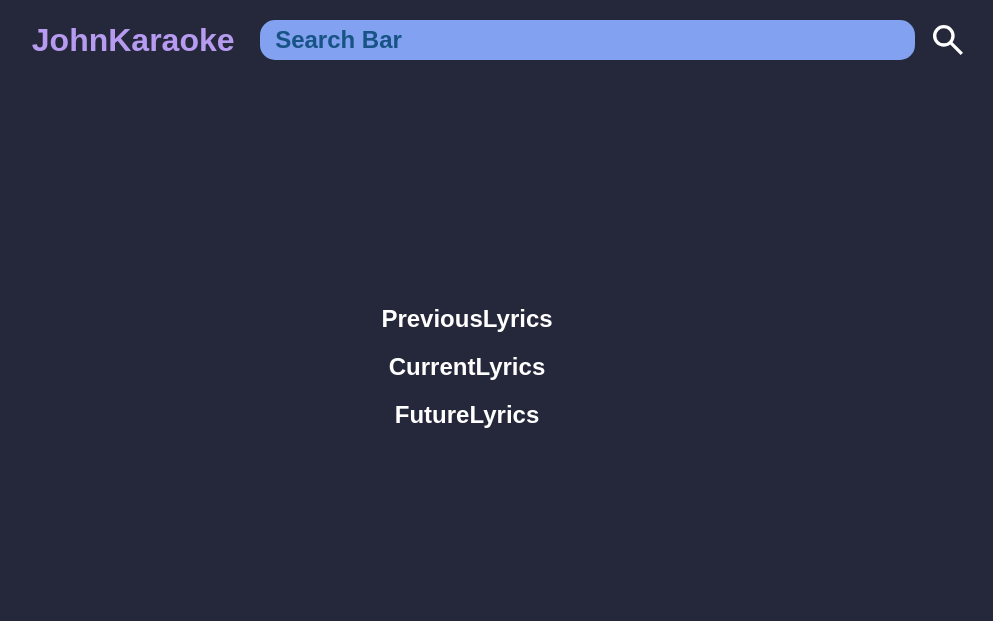
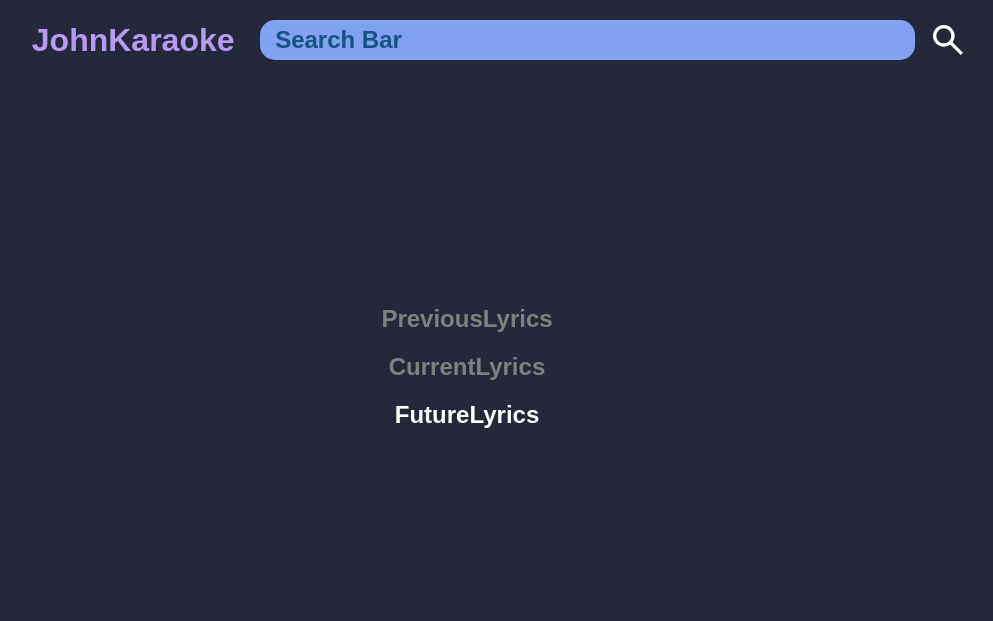
Before and after one commit to arvins156/JohnKaraoke, a PHP site: page /test-web.html in a window 1280 px wide. Shown: the top 621 px of the page, without its empty margins (173-1166 px from the left). Run offline with PHP 8.4, Linux system fonts and the light colour scheme.

Commit message:
Edited CSS

```diff
--- a/src/App.js
+++ b/src/App.js
@@ -32,13 +32,13 @@ const LyricBody = (time) => {
   return (
     <div>
       <div className="previous-lyrics">
-        <span>{text1}</span>
+        <h2>{text1}</h2>
       </div>
       <div className="current-lyrics">
-        <span>{text2}</span>
+        <h2>{text2}</h2>
       </div>
       <div  className="future-lyrics">
-        <span>{text3}</span>
+        <h2>{text3}</h2>
       </div>
     </div>
   )
--- a/src/styles.css
+++ b/src/styles.css
@@ -148,7 +148,7 @@
 
   .current-lyrics {
 
-    color: white;
+    color: grey;
     text-align: center;
     transition: background-color 0.5s ease /* for transparency transition */
   }
@@ -162,7 +162,7 @@
 
   .previous-lyrics {
 
-    color: white;
+    color: grey;
     text-align: center;
     transition: background-color 0.5s ease; /* for transparency transition */
   }
```
